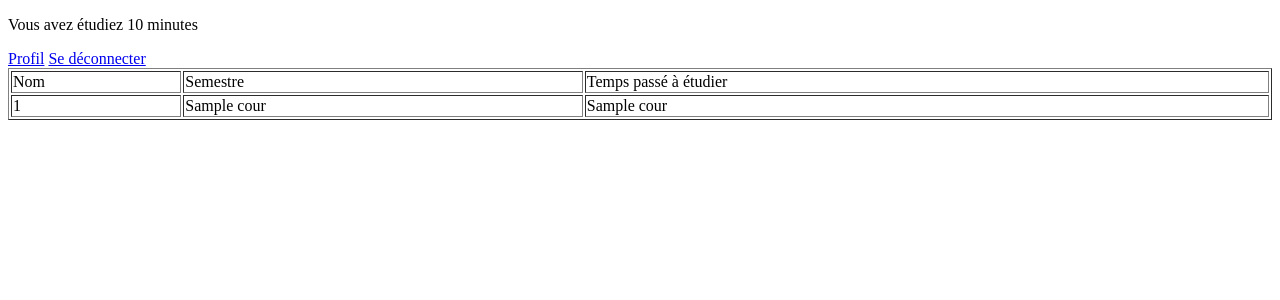
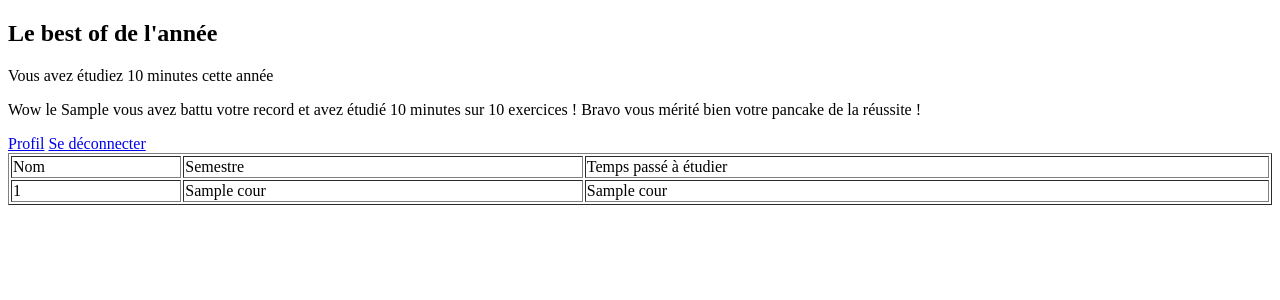
Before and after one commit to sarah-bjt/Workshop_archi, a Flask app: template templates/suivi.html in a window 1280 px wide. Shown: the top 300 px of the page. Run offline with Flask 3, Linux system fonts and the light colour scheme; the template is opened without the code that fills it: most values are stand-ins (such as "Sample title", 1, 10 or a date in 2020).

Commit message:
petite phrase fun

```diff
--- a/templates/suivi.html
+++ b/templates/suivi.html
@@ -5,7 +5,11 @@
     <title>Suivi</title>
   </head>
   <body>
-    <p>Vous avez étudiez {{temps_total}} minutes</p>
+
+    <h2>Le best of de l'année</h2>
+    <p>Vous avez étudiez {{temps_total}} minutes cette année</p>
+    <p>Wow le {{jour_max}} vous avez battu votre record et avez étudié {{temps_max}} minutes sur {{nbr_exo}} exercices ! Bravo vous mérité bien votre pancake de la réussite !</p>
+
       <div>
         <table border="1" width='100%'>
         <tr>
```
